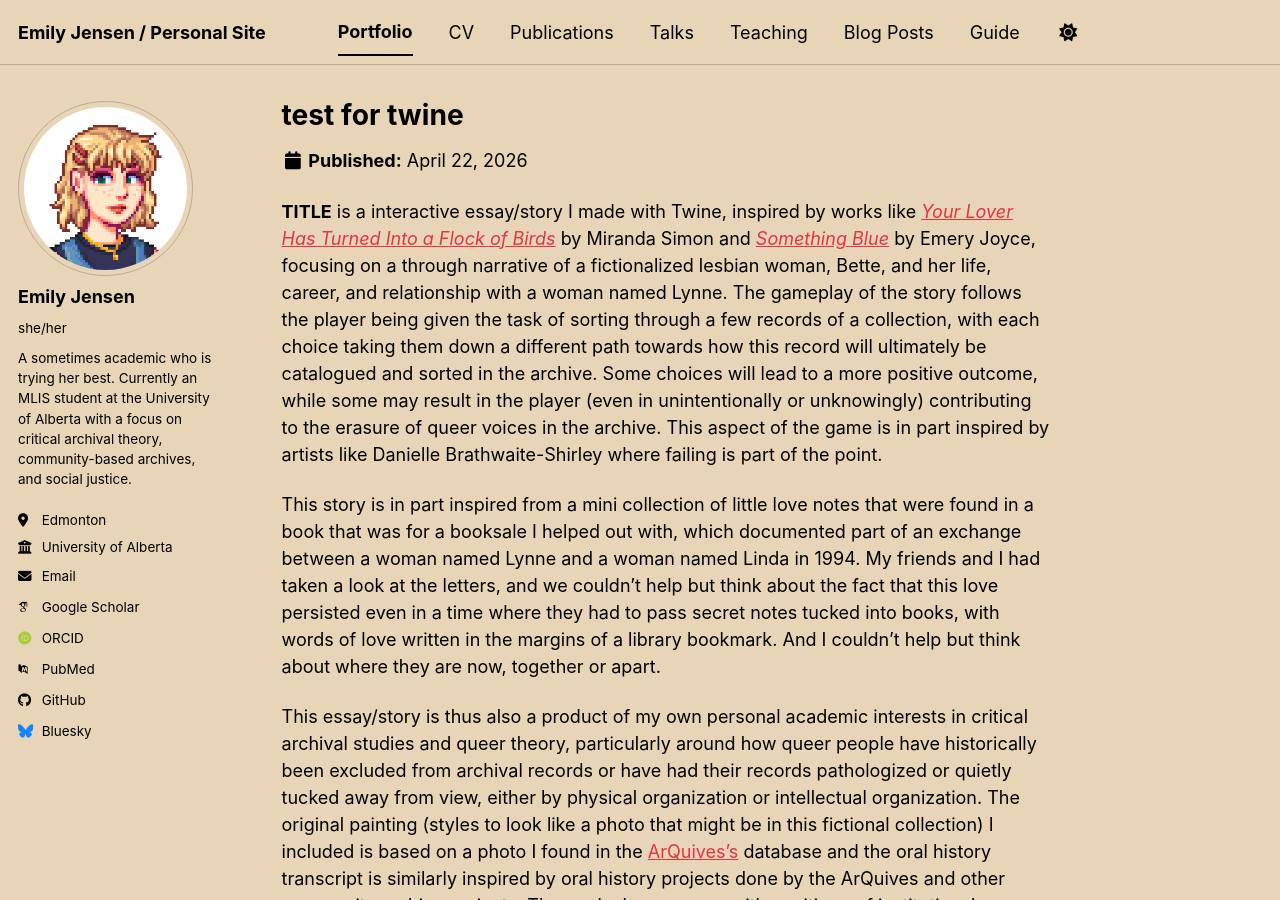
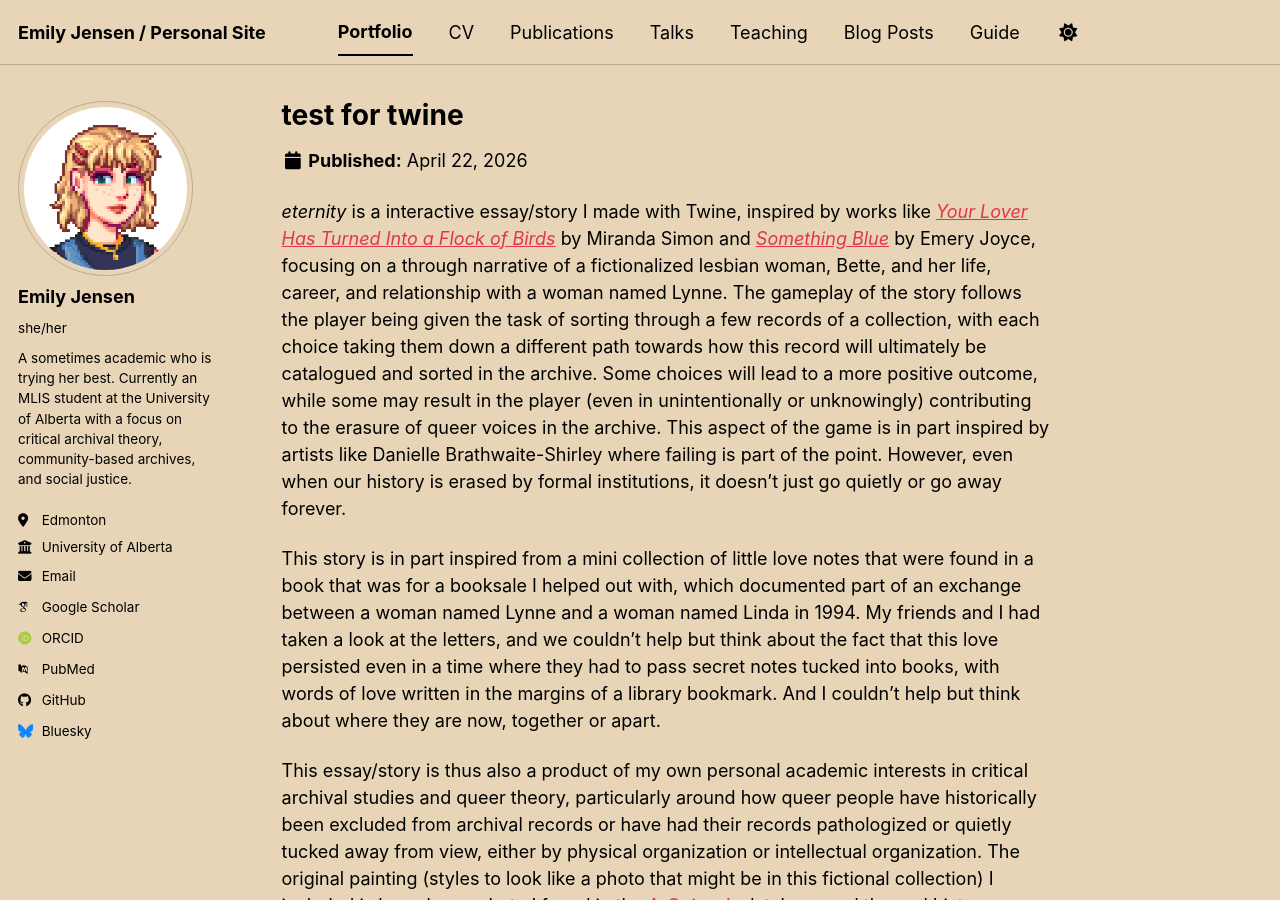
Before and after one commit to em-jense/me, a Jekyll site: the page built from _portfolio/portfolio-3.md, in a window 1280 px wide and 900 px high. Built offline with Jekyll 4.4.1, drawn with Linux system fonts in a browser that asks for light colours; some web fonts are replaced; a script bundle is joined from its source files by our own code; library files that are not in the unit come from our copies.

Commit message:
Update portfolio-3.md

```diff
--- a/_portfolio/portfolio-3.md
+++ b/_portfolio/portfolio-3.md
@@ -4,10 +4,10 @@
 collection: portfolio
 ---
 
-**TITLE** is a interactive essay/story I made with Twine, inspired by works like [*Your Lover Has Turned Into a Flock of Birds*](https://ifdb.org/viewgame?id=icbrwvr7mehr4hl8) by Miranda Simon and [*Something Blue*](https://ifdb.org/viewgame?id=vonih848rprc4q6v) by Emery Joyce, focusing on a through narrative of a fictionalized lesbian woman, Bette, and her life, career, and relationship with a woman named Lynne. The gameplay of the story follows the player being given the task of sorting through a few records of a collection, with each choice taking them down a different path towards how this record will ultimately be catalogued and sorted in the archive. Some choices will lead to a more positive outcome, while some may result in the player (even in unintentionally or unknowingly) contributing to the erasure of queer voices in the archive. This aspect of the game is in part inspired by artists like Danielle Brathwaite-Shirley where failing is part of the point.
+*eternity* is a interactive essay/story I made with Twine, inspired by works like [*Your Lover Has Turned Into a Flock of Birds*](https://ifdb.org/viewgame?id=icbrwvr7mehr4hl8) by Miranda Simon and [*Something Blue*](https://ifdb.org/viewgame?id=vonih848rprc4q6v) by Emery Joyce, focusing on a through narrative of a fictionalized lesbian woman, Bette, and her life, career, and relationship with a woman named Lynne. The gameplay of the story follows the player being given the task of sorting through a few records of a collection, with each choice taking them down a different path towards how this record will ultimately be catalogued and sorted in the archive. Some choices will lead to a more positive outcome, while some may result in the player (even in unintentionally or unknowingly) contributing to the erasure of queer voices in the archive. This aspect of the game is in part inspired by artists like Danielle Brathwaite-Shirley where failing is part of the point. However, even when our history is erased by formal institutions, it doesn't just go quietly or go away forever.
 
 This story is in part inspired from a mini collection of little love notes that were found in a book that was for a booksale I helped out with, which documented part of an exchange between a woman named Lynne and a woman named Linda in 1994. My friends and I had taken a look at the letters, and we couldn't help but think about the fact that this love persisted even in a time where they had to pass secret notes tucked into books, with words of love written in the margins of a library bookmark. And I couldn't help but think about where they are now, together or apart.
 
 This essay/story is thus also a product of my own personal academic interests in critical archival studies and queer theory, particularly around how queer people have historically been excluded from archival records or have had their records pathologized or quietly tucked away from view, either by physical organization or intellectual organization. The original painting (styles to look like a photo that might be in this fictional collection) I included is based on a photo I found in the [ArQuives's](https://digitalexhibitions.arquives.ca/exhibits/show/queeringfamilyphotography/item/975) database and the oral history transcript is similarly inspired by oral history projects done by the ArQuives and other community archive projects. The work also engages with a critique of institutional archives more directly, like the City of Vancouver Archives, whose real subject terms I used alongside terms that do not exist in their database as a means to show what is and is not often included even now. Within the story there are also hints towards social views of queerness overtime, compulsory heterosexuality, and the social constraints of queerness both then and now.
 
-<iframe src="https://em-jense.github.io/me//files/draft2.html" width="800" height="600" allow="fullscreen" frameborder="0"> </iframe>
+<iframe src="https://em-jense.github.io/me//files/eternity.html" width="800" height="600" allow="fullscreen" frameborder="0"> </iframe>
```
